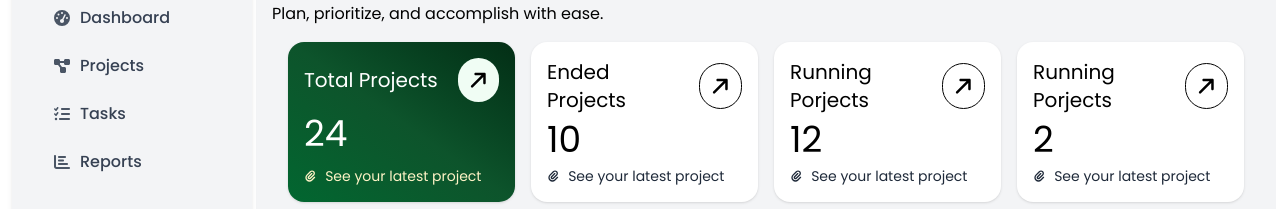
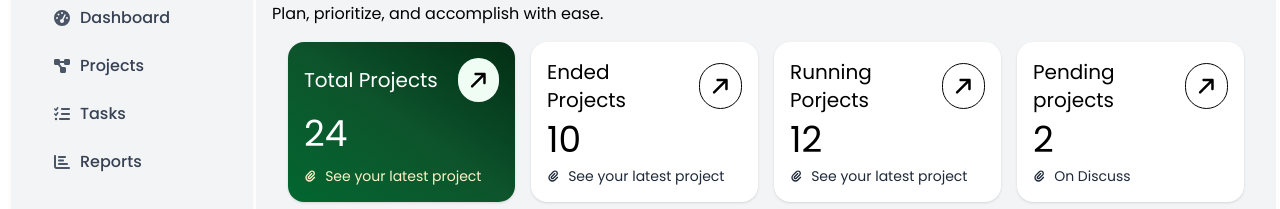
Before and after one commit to Blxss-T/Progress-Tracking-System-frontend, a React (Vite) app: page / in a window 1280 px wide. Shown: the part 140-349 px from the top of the page. Built offline with nearby package versions, Linux system fonts and the light colour scheme; a web font is replaced by a local one.

Commit message:
Initial commit

```diff
--- a/index.html
+++ b/index.html
@@ -6,7 +6,7 @@
     <link href="https://fonts.googleapis.com/css2?family=Montserrat:wght@400;500;600;700&display=swap" rel="stylesheet">
 
     <meta name="viewport" content="width=device-width, initial-scale=1.0" />
-    <title>Vite + React</title>
+    <title>Tranquil</title>
   </head>
   <body>
     <div id="root"></div>
--- a/package.json
+++ b/package.json
@@ -17,6 +17,7 @@
     "react": "^19.1.1",
     "react-dom": "^19.1.1",
     "react-router-dom": "^7.9.1",
+    "recharts": "^3.2.1",
     "tailwindcss": "^4.1.13"
   },
   "devDependencies": {
--- a/src/components/Dashboard.jsx
+++ b/src/components/Dashboard.jsx
@@ -85,7 +85,7 @@ function Dashboard() {
     </div>
     <div className="bg-white rounded-2xl shadow p-4 h-40 flex flex-col justify-between">
      <div className='flex  items-center w-full gap-6'>
-        <p>Running Porjects</p>
+        <p>Pending projects</p>
         <div className="border text-black p-2 rounded-full hover:text-gray-500">
           <FontAwesomeIcon
           icon={faArrowUp}
@@ -96,7 +96,7 @@ function Dashboard() {
          <h2 className="text-4xl">2</h2>
       <Link to="/projects" className="flex items-center gap-2 hover:underline text-sm text-gray-800">
         <FontAwesomeIcon icon={faPaperclip} size="xs" />
-        See your latest project
+        On Discuss
       </Link>
     </div>
 
--- /dev/null
+++ b/src/components/chart.jsx
@@ -0,0 +1,10 @@
+use client ;
+import React from 'react'
+
+function chart() {
+  return (
+    <div>chart</div>
+  )
+}
+
+export default chart
--- a/src/components/sideBar.jsx
+++ b/src/components/sideBar.jsx
@@ -1,4 +1,4 @@
-import React from "react";
+import React, { useState } from "react";
 import { Link } from "react-router-dom";
 import { FontAwesomeIcon } from "@fortawesome/react-fontawesome";
 import {
@@ -24,10 +24,17 @@ function Sidebar() {
     { name: "Help", icon: faQuestionCircle },
     { name: "Logout", icon: faSignOutAlt },
   ];
+  function sideBar(){
+    const [isOpen, setIsOpen] = useState(false);
+    const toggleSide= () =>{
+      setIsOpen(!isOpen);
+    }
+  }
 
   return (
     <div className="md:w-60 h-full mx-3 rounded-2xl bg-gray-100 shadow-md p-4 fixed top-1.5">
       <h1 className="text-4xl text-green-950 mb-10">Tranquil</h1>
+
       {/* Menu Section */}
       <div className="mb-6">
         <h2 className="text-black font-semibold mb-3 text-md">MENU</h2>
```
